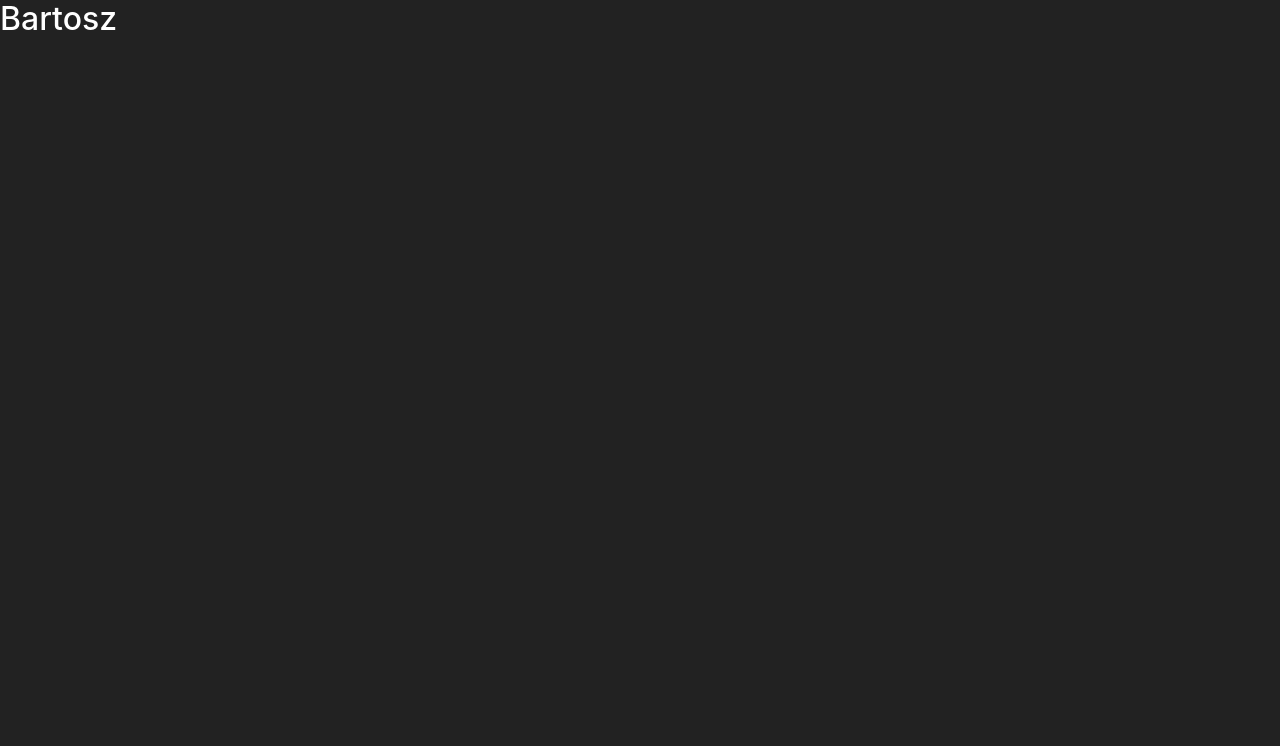
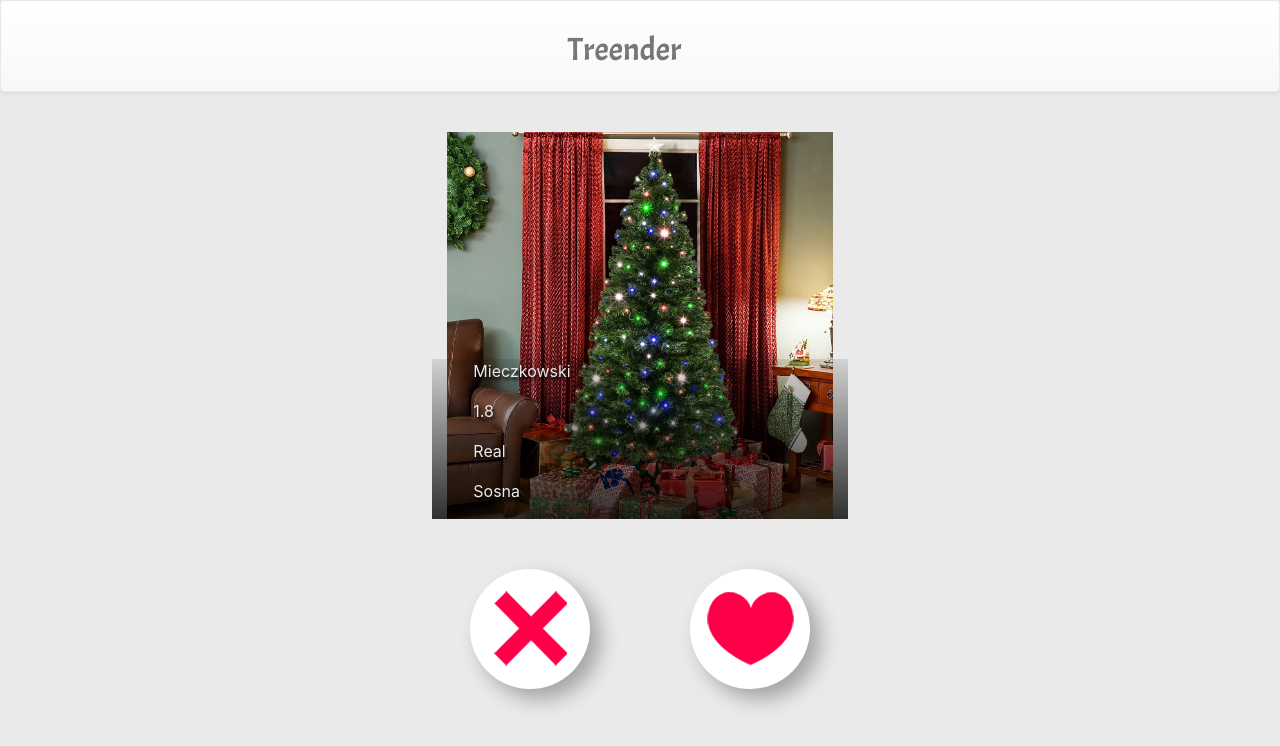
Before and after one commit to mLingoTeam/Treender, a React (Create React App) app in the folder Treender/ClientApp/: page /browse in a window 1280 px wide. Shown: the top 746 px of the page. Built offline with nearby package versions, Linux system fonts and the light colour scheme.

Commit message:
Basic swipe site look

```diff
--- a/Treender/ClientApp/src/App.js
+++ b/Treender/ClientApp/src/App.js
@@ -2,6 +2,7 @@ import React, { Component } from "react";
 import { Route } from "react-router";
 import { Layout } from "./components/Layout";
 import { Browser } from "./components/Browser";
+import Logo from "./components/Logo";
 
 import "./custom.css";
 
@@ -11,6 +12,7 @@ export default class App extends Component {
   render() {
     return (
       <div>
+        <Logo />
         <Route history={this.props.history} exact path="/" component={Layout} />
         <Route path="/browse" component={Browser} />
       </div>
--- /dev/null
+++ b/Treender/ClientApp/src/components/Browser.css
@@ -0,0 +1,29 @@
+.swipeIcon {
+  background: white;
+  height: 120px;
+  width: 120px;
+  border-radius: 50%;
+  display: flex;
+  justify-content: center;
+  align-items: center;
+  margin: 50px;
+  box-shadow: 10px 10px 20px rgba(0, 0, 0, 0.3);
+}
+.swipeIcon:hover {
+  background: #ddd;
+  cursor: pointer;
+}
+
+.treeprof {
+  margin-top: 40px;
+}
+.treedata {
+  background: linear-gradient(rgba(0, 0, 0, 0.1), rgba(0, 0, 0, 0.8));
+  position: absolute;
+  bottom: 0;
+  left: 0;
+  right: 0;
+  padding: 0 10%;
+  text-shadow: 0.1em 0.2em 0.2em black;
+  color: #eaeaea;
+}
--- a/Treender/ClientApp/src/components/Browser.js
+++ b/Treender/ClientApp/src/components/Browser.js
@@ -1,10 +1,33 @@
 import React, { Component } from "react";
+import Treeprof from "./Treeprof";
+import TreeButtons from "./TreeButtons";
+import ximage from "../img/X.png";
+import hearthimage from "../img/heart.png";
+import "./Browser.css";
+import mock from "../img/christams tree photo.jpg";
 
 export class Browser extends Component {
+  constructor() {
+    super();
+
+    this.state = {
+      name: "Mieczkowski",
+      height: 1.8,
+      specie: "Sosna",
+      type: "Real",
+      description: "lorem ipsum barttek immilllokwoski",
+      image: mock
+    };
+  }
+
   render() {
     return (
-      <div>
-        <h2>Bartosz</h2>
+      <div className="col-12 d-flex flex-column">
+        <Treeprof tree={this.state} />
+        <div className="d-flex justify-content-center">
+          <TreeButtons image={ximage} />
+          <TreeButtons image={hearthimage} />
+        </div>
       </div>
     );
   }
--- a/Treender/ClientApp/src/components/Layout.js
+++ b/Treender/ClientApp/src/components/Layout.js
@@ -1,11 +1,11 @@
 import React, { Component } from "react";
-import Logo from "./Logo";
+import Signup from "./Singup";
 
 export class Layout extends Component {
   render() {
     return (
       <div>
-        <Logo />
+        <Signup />
       </div>
     );
   }
--- a/Treender/ClientApp/src/components/Logo.js
+++ b/Treender/ClientApp/src/components/Logo.js
@@ -1,5 +1,4 @@
 import React, { Component } from "react";
-import Signup from "./Singup";
 import "./NavMenu.css";
 
 class Logo extends Component {
@@ -15,7 +14,6 @@ class Logo extends Component {
             </span>
           </span>
         </span>
-        <Signup />
       </div>
     );
   }
--- /dev/null
+++ b/Treender/ClientApp/src/components/TreeButtons.js
@@ -0,0 +1,13 @@
+import React from "react";
+
+function TreeButtons(props) {
+  return (
+    <div>
+      <div className="swipeIcon">
+        <img src={props.image} />
+      </div>
+    </div>
+  );
+}
+
+export default TreeButtons;
--- /dev/null
+++ b/Treender/ClientApp/src/components/Treeprof.js
@@ -0,0 +1,22 @@
+import React from "react";
+
+function Treeprof(props) {
+  console.log(props);
+  return (
+    <div>
+      <div className="offset-1 col-10 offset-md-4 col-md-4 treeprof">
+        <div>
+          <img src={props.tree.image} className="img-fluid position-relative" />
+          <div className="treedata">
+            <p>{props.tree.name}</p>
+            <p>{props.tree.height}</p>
+            <p>{props.tree.type}</p>
+            <p>{props.tree.specie}</p>
+          </div>
+        </div>
+      </div>
+    </div>
+  );
+}
+
+export default Treeprof;
--- a/Treender/ClientApp/src/custom.css
+++ b/Treender/ClientApp/src/custom.css
@@ -14,6 +14,5 @@ code {
 }
 
 body {
-  background: #222;
-  color: white;
+  background: #eaeaea;
 }
```
Also changed, not shown: Treender/ClientApp/src/components/Home.js (deleted, +0 -11 lines), Treender/ClientApp/src/img/X.png, Treender/ClientApp/src/img/heart.png.
